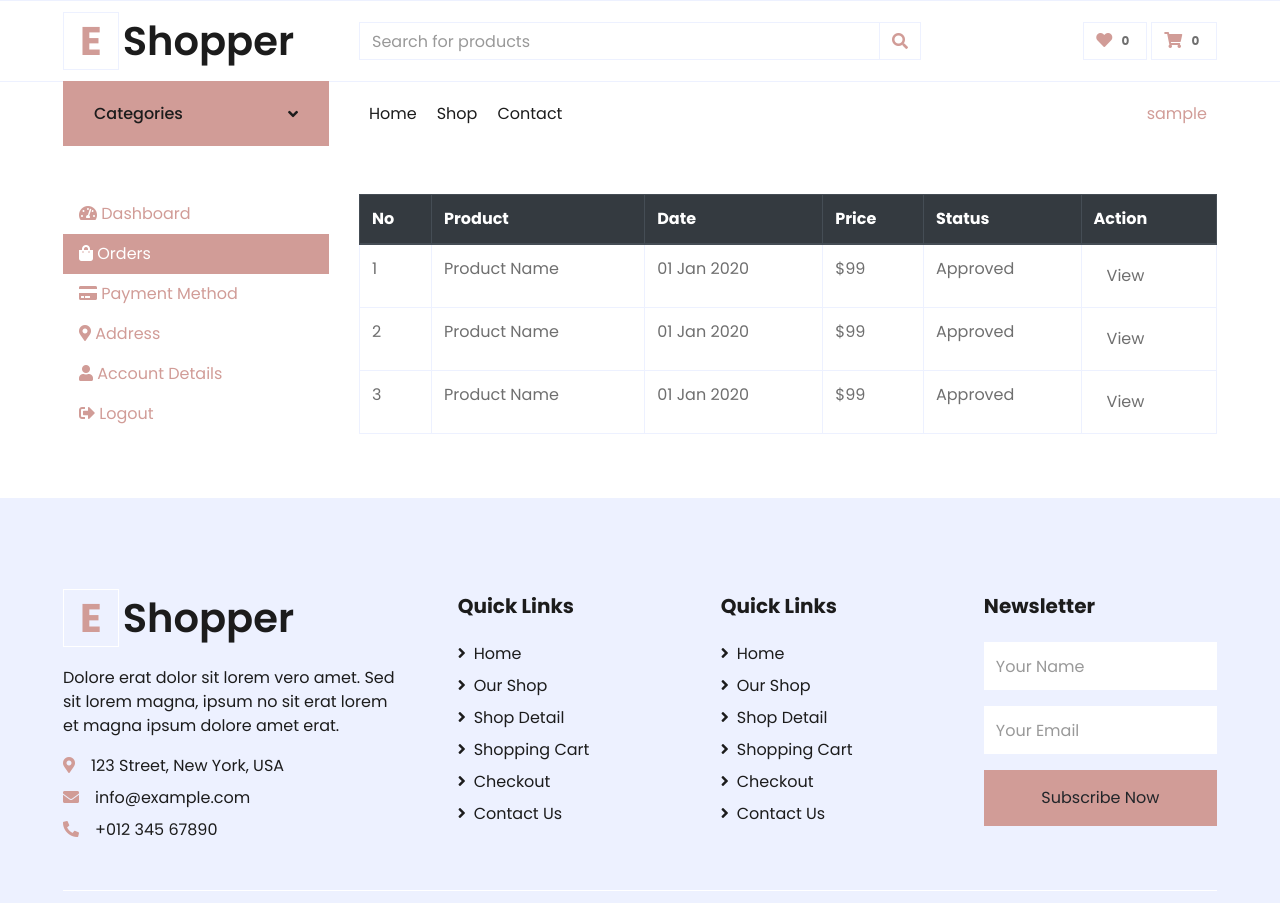
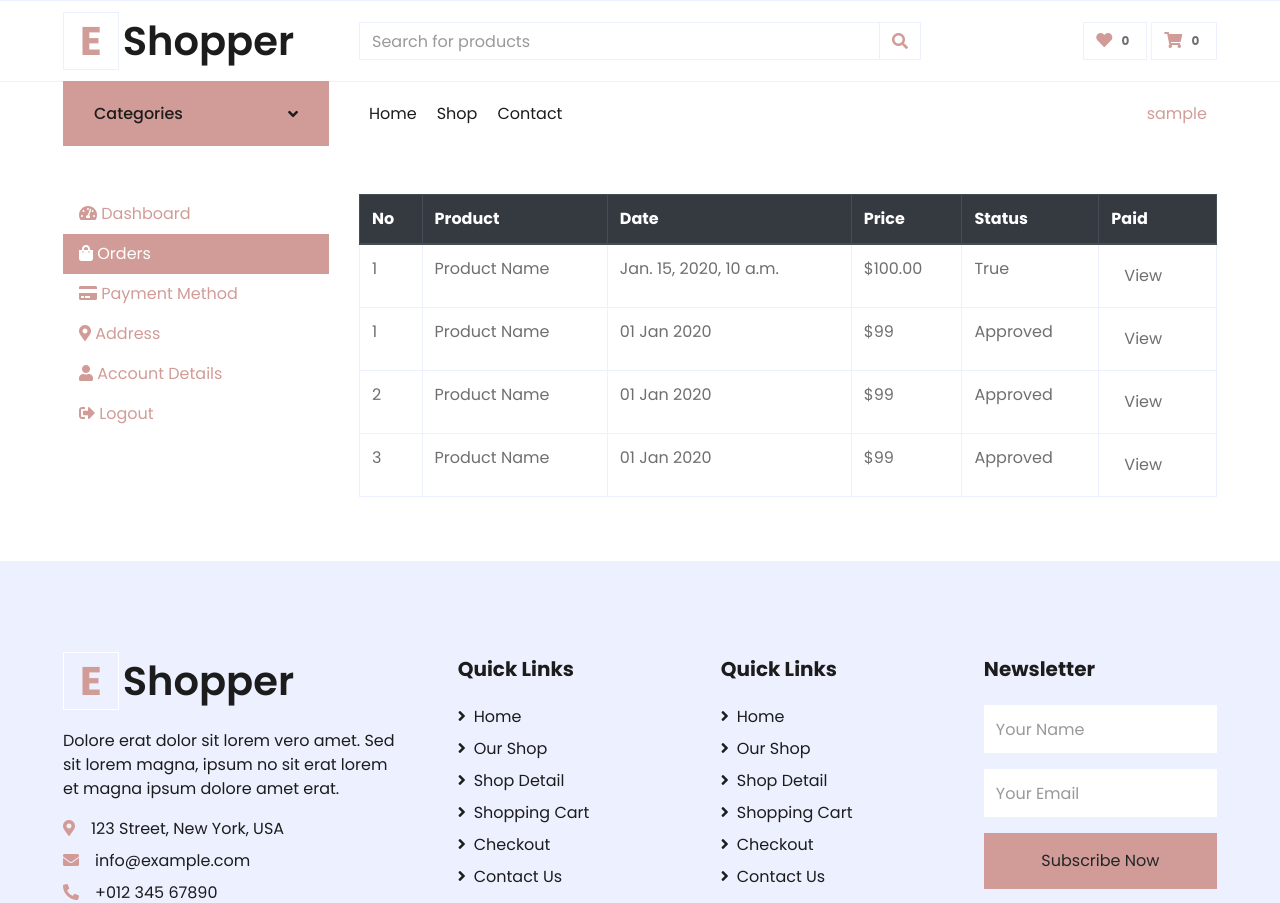
Before and after one commit to yehorkarabanov/EShopper, a Django app: page /account/detail/ in a window 1280 px wide, after a click on "Orders". Shown: the part 39-942 px from the top of the page. Run offline with Django 4.2, Linux system fonts and the light colour scheme; a user stored in the database is signed in; tables that the repository leaves empty hold one stand-in row (values such as "Sample post"); some libraries are stand-ins or nearby versions.

Commit message:
started work with account

```diff
--- a/EShopper/settings.py
+++ b/EShopper/settings.py
@@ -139,3 +139,5 @@ CART_SESSION_ID = 'cart'
 
 LOGIN_REDIRECT_URL = 'shop:home'
 LOGOUT_REDIRECT_URL = 'shop:home'
+
+EMAIL_BACKEND = 'django.core.mail.backends.console.EmailBackend'
--- a/account/views.py
+++ b/account/views.py
@@ -2,6 +2,7 @@ from django.contrib.auth.decorators import login_required
 from django.utils.decorators import method_decorator
 from django.views.generic import DetailView, View
 from .models import UserAccount
+from order.models import Order
 from django.contrib.auth import logout, authenticate, login
 from django.shortcuts import redirect, HttpResponse
 from django.http import JsonResponse
@@ -16,6 +17,12 @@ class AccountDetailView(DetailView):
 
     def get_object(self, queryset=None):
         return self.request.user.useraccount
+
+    def get_context_data(self, **kwargs):
+        context = super().get_context_data(**kwargs)
+        orders = Order.objects.filter(email=self.request.user.email)
+        context['orders'] = orders
+        return context
 
 
 @method_decorator(login_required, name='dispatch')
--- a/templates/account/account.html
+++ b/templates/account/account.html
@@ -42,10 +42,22 @@
                                         <th>Date</th>
                                         <th>Price</th>
                                         <th>Status</th>
-                                        <th>Action</th>
+                                        <th>Paid</th>
                                     </tr>
                                     </thead>
                                     <tbody>
+                                    {% for order in orders %}
+                                    <tr>
+                                        <td>{{ order.id }}</td>
+                                        <td>Product Name</td>
+                                        <td>{{ order.created }}</td>
+                                        <td>${{ order.get_total_cost }}</td>
+                                        <td>{{ order.paid }}</td>
+                                        <td>
+                                            <button class="btn">View</button>
+                                        </td>
+                                    </tr>
+                                    {% endfor %}
                                     <tr>
                                         <td>1</td>
                                         <td>Product Name</td>
```
